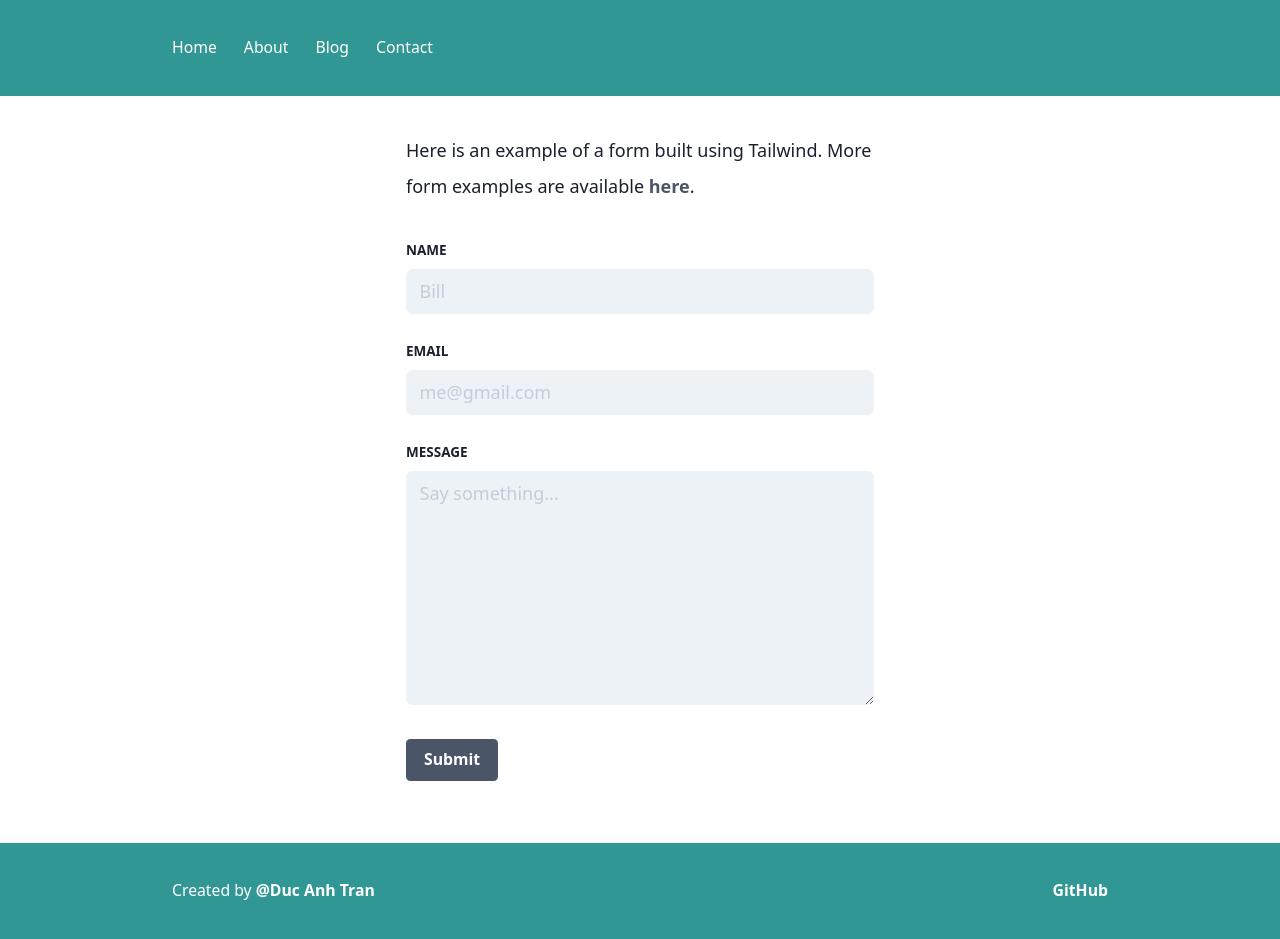
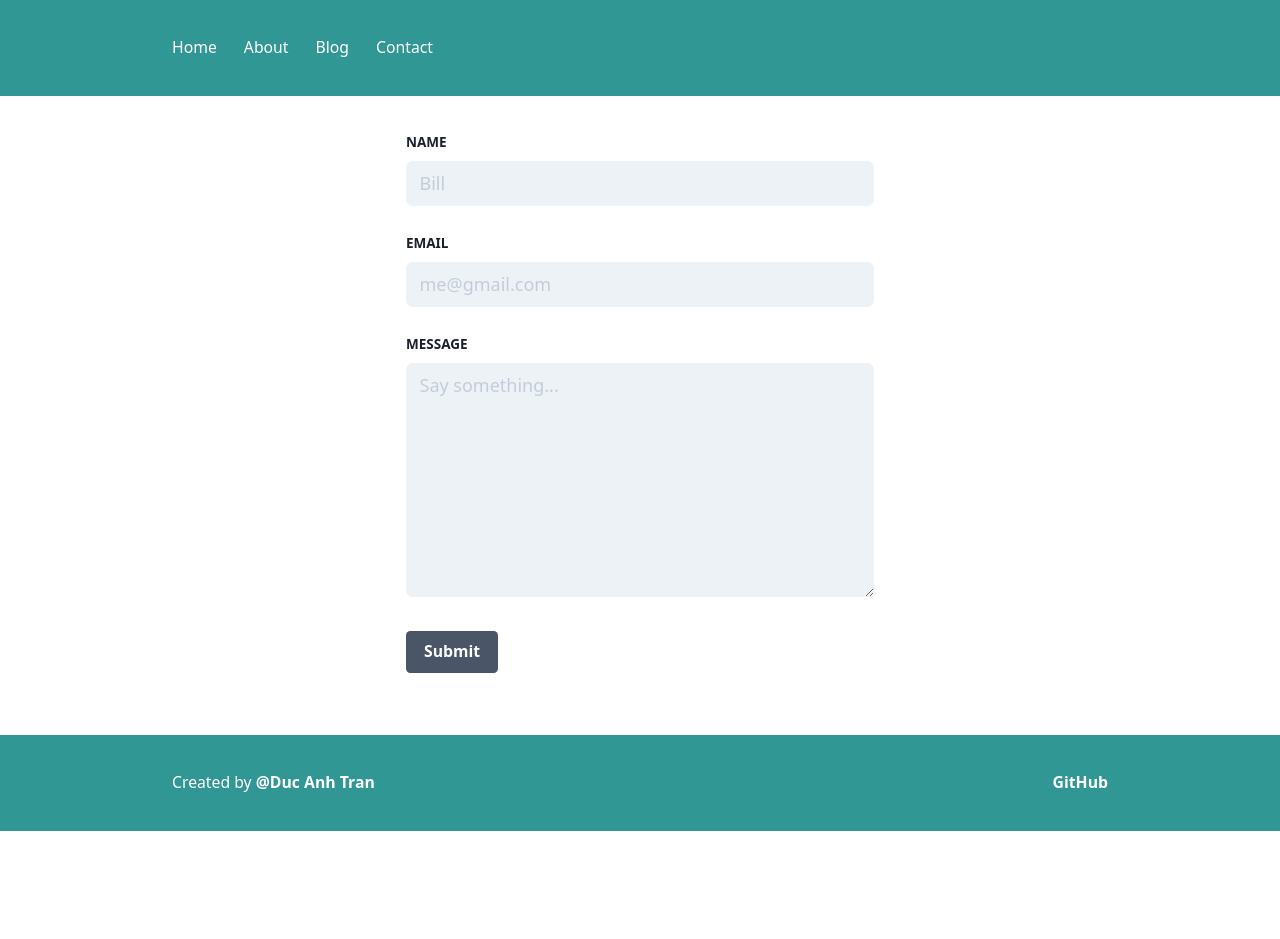
Before and after one commit to Slayzur02/gatsby-portfolio, a Gatsby site: page /contact in a window 1280 px wide. After the commit the page ends 831 px from the top, so only its background shows below. Built offline with nearby package versions, Linux system fonts and the light colour scheme; Gatsby itself is replaced by a stand-in of ours.

Commit message:
this should work

```diff
--- a/src/pages/contact.js
+++ b/src/pages/contact.js
@@ -12,17 +12,8 @@ function ContactPage() {
       />
       <section>
 
-       <form name = "contact" method = "POST" data-netlify="true" data-netlify-honeypot="bot-field" className="mx-auto md:w-1/2">
+       <form name = "contact" method = "POST" data-netlify="true" netlify-honeypot="bot-field" className="mx-auto md:w-1/2">
           <input type="hidden" name="bot-field" />
-          <p className="leading-loose mb-8">
-            Here is an example of a form built using Tailwind.{" "}
-            More form examples are available <a
-
-              href="https://tailwindcss.com/docs/examples/forms"
-              className="font-bold no-underline text-gray-700"
-            >here</a>.
-
-          </p>
           <label
             className="block font-bold mb-2 text-xs uppercase"
             htmlFor="first-name"
```
